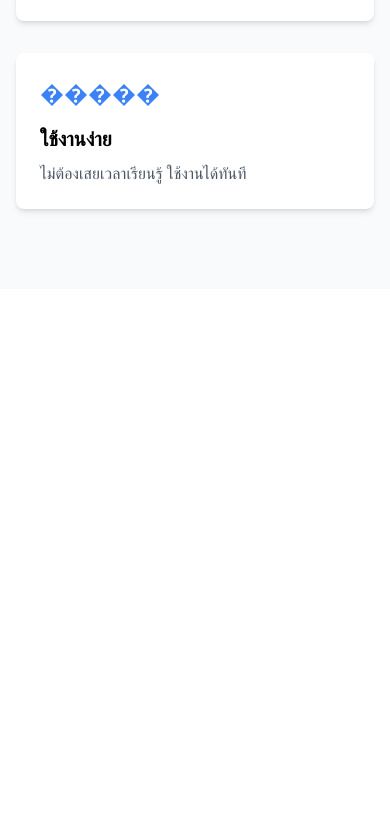
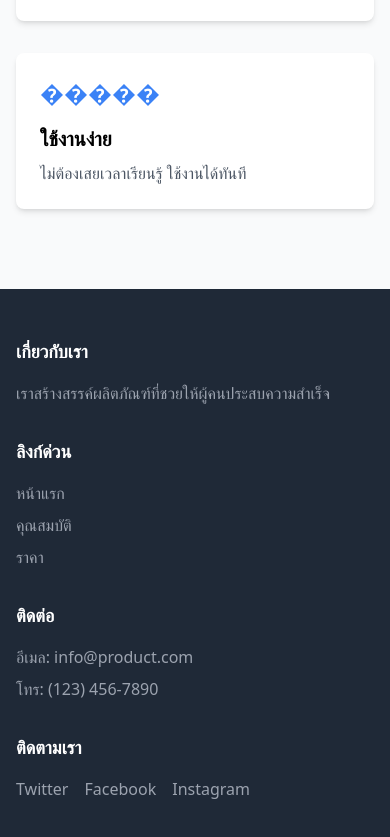
Before and after one commit to 66160003/product-landing-page, a plain HTML site: page index.html in a window 390 px wide. Shown: the part 935-1772 px from the top of the page. Before the commit the page ends 1224 px from the top, so only its background shows below. Drawn offline with nearby package versions, Linux system fonts and the light colour scheme.

Commit message:
เพิ่มส่วนท้ายแบบ Responsive

```diff
--- a/index.html
+++ b/index.html
@@ -3,7 +3,7 @@
 <head>
  <meta charset="UTF-8">
  <meta name="viewport" content="width=device-width, initial-scale=1.0">
- <title>หน้าแนะนําสนค ้า ิ </title>
+ <title>หน้าแนะนําสินค้า </title>
  <script src="https://cdn.tailwindcss.com"></script>
 </head>
 <body>
@@ -67,8 +67,38 @@
         </div>
     </section>
 
- <footer>
- <!-- สวนท ้าย ่ -->
- </footer>
+    <footer class="bg-gray-800 text-white py-12">
+        <div class="container mx-auto px-4">
+        <div class="grid grid-cols-1 md:grid-cols-4 gap-8">
+        <div>
+        <h3 class="font-bold text-lg mb-4">เกี่ยวกับเรา</h3>
+        <p class="text-gray-400">เราสร้างสรรค์ผลิตภัณฑ์ที่ชวยให้ผู้คนประสบความสำเร็จ </p>
+        </div>
+        <div>
+        <h3 class="font-bold text-lg mb-4">ลิงก์ด่วน</h3>
+        <ul class="space-y-2 text-gray-400">
+        <li><a href="#" class="hover:text-white">หน้าแรก</a></li>
+        <li><a href="#features" class="hover:text-white">คุณสมบัติ</a></li>
+        <li><a href="#pricing" class="hover:text-white">ราคา</a></li>
+        </ul>
+        </div>
+        <div>
+        <h3 class="font-bold text-lg mb-4">ติดต่อ</h3>
+        <ul class="space-y-2 text-gray-400">
+        <li>อีเมล: info@product.com</li>
+        <li>โทร: (123) 456-7890</li>
+        </ul>
+        </div>
+        <div>
+        <h3 class="font-bold text-lg mb-4">ติดตามเรา</h3>
+        <div class="flex space-x-4">
+        <a href="#" class="text-gray-400 hover:text-white">Twitter</a>
+        <a href="#" class="text-gray-400 hover:text-white">Facebook</a>
+        <a href="#" class="text-gray-400 hover:text-white">Instagram</a>
+        </div>
+        </div>
+        </div>
+        </div>
+    </footer>
 </body>
 </html>
```
